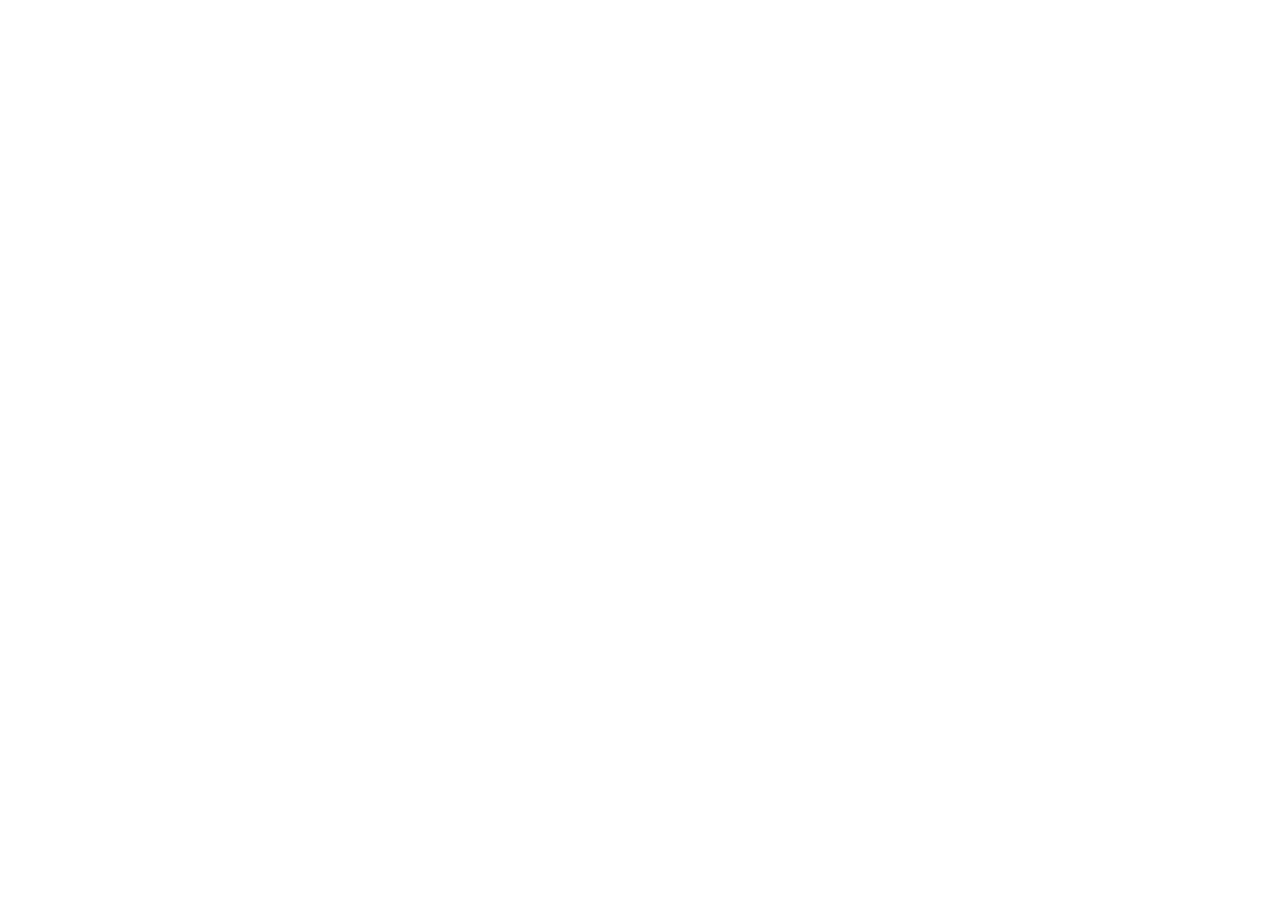
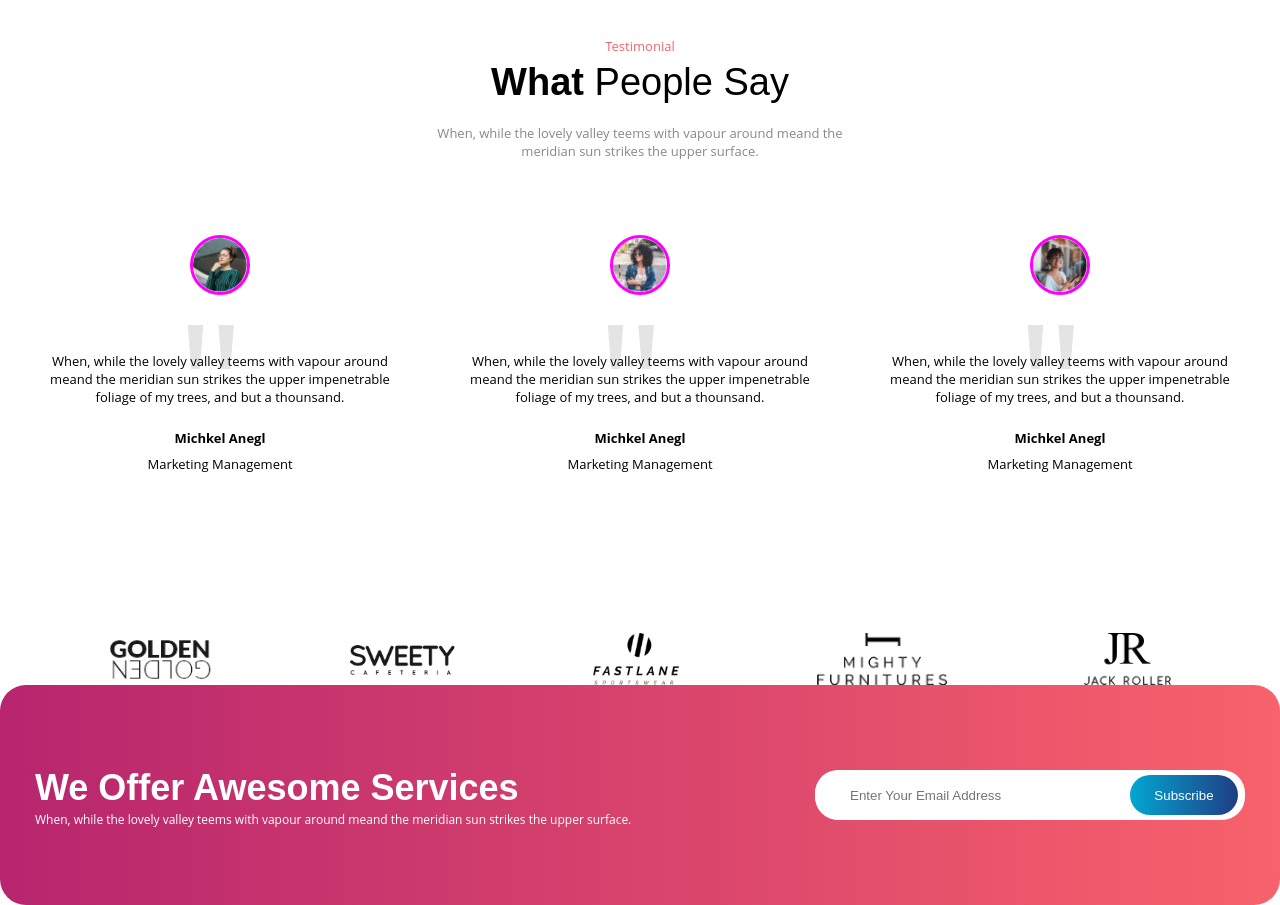
Before and after one commit to saragenuardi/proj-html-vuejs, a Vue app: page / in a window 1280 px wide. Shown: the part 4560-5465 px from the top of the page. Before the commit the page ends 4411 px from the top, so only its background shows below. Built offline with nearby package versions, Linux system fonts and the light colour scheme.

Commit message:
Aggiunto Subcribebox

```diff
--- a/src/App.vue
+++ b/src/App.vue
@@ -6,6 +6,8 @@
     <AppPortfolio />
     <AppPricing />
     <AppBlog />
+    <AppTestimonial />
+    <AppSubcribeBox />
   </div>
 </template>
 
@@ -16,7 +18,8 @@
 import AppPortfolio from "./components/AppPortfolio.vue";
 import AppPricing from "./components/AppPricing.vue";
 import AppBlog from "./components/AppBlog.vue";
-
+import AppTestimonial from "./components/AppTestimonial.vue";
+import AppSubcribeBox from "./components/AppSubcribeBox.vue";
 export default {
   name: "App",
   components: {
@@ -26,6 +29,8 @@
     AppPortfolio,
     AppPricing,
     AppBlog,
+    AppTestimonial,
+    AppSubcribeBox,
   },
 };
 </script>
@@ -652,6 +657,99 @@
   }
 }
 
+//Section TESTIMONIAL
+.testimonial-section{
+  text-align: center;
+  padding-top: 310px;
+  position: relative;
+
+  > span{
+    color: $secondary-color;
+    font-size: 13px;
+  }
+  h2{
+    margin: 5px 0 20px 0;
+    font-size: 38px;
+  }
+
+  > p{
+    color: $primary-color;
+    font-size: 13px;
+    width: 37%;
+    margin: 0 auto;
+    margin-bottom: 75px;
+  }
+
+  .quotes-container{
+    text-align: left;
+    @include flex-space-between();
+
+    &-box{
+      width: 30%;
+      position: relative;
+      text-align: center;
+
+      .quotation-mark{
+        position: absolute;
+        font-size: 170px;
+        top: 30px;
+        left: 38%;
+        opacity: 0.1;
+      }
+
+      img{
+        height: 60px;
+        border-radius: 100%;
+        border: 3px solid fuchsia;
+      }
+
+      .icons{
+        padding: 26px 0;
+        position: relative;
+        z-index: 2;
+        font-size: 12px;
+
+        .fas{
+          color: fuchsia;
+        }
+        .far{
+          color: fuchsia;
+        }
+      }
+
+      p{
+        font-size: 13px;
+        padding-bottom: 20px;
+      }
+
+      .credits{
+
+        span{
+          font-size: 13px;
+          font-weight: bold;
+        }
+
+        p{
+          margin-top: 7px;
+        }
+      }
+
+    }
+  }
+  .partners-img{
+    display: flex;
+    justify-content: space-around;
+    margin-top: 140px;
+
+    img{
+      height: 52px;
+    }
+    img:nth-child(2){
+      height: 30px;
+      margin-top: 12px;
+    }
+  }
+
 .opacity {
   background-color: rgba(0, 0, 0, 0.5);
   position: absolute;
@@ -660,4 +758,5 @@
   width: 100%;
   height: 100%;
 }
+}
 </style>
--- /dev/null
+++ b/src/components/AppSubcribeBox.vue
@@ -0,0 +1,67 @@
+<template>
+  <div class="subscribe-box">
+    <div class="subscribe-box-left">
+      <h2>We Offer Awesome Services</h2>
+      <p>
+        When, while the lovely valley teems with vapour around meand the
+        meridian sun strikes the upper surface.
+      </p>
+    </div>
+    <div class="subscribe-box-right">
+      <input type="text" placeholder="Enter Your Email Address" />
+      <button class="blue-button">Subscribe</button>
+    </div>
+  </div>
+</template>
+
+<script>
+export default {
+  name: "AppSubcribeBox.vue",
+};
+</script>
+
+<style lang="scss">
+.subscribe-box {
+  position: absolute;
+  width: 100%;
+  color: #fff;
+  height: 220px;
+  text-align: left;
+  padding: 0 35px;
+  display: flex;
+  justify-content: space-between;
+  align-items: center;
+  background: linear-gradient(to right, #b7256e 0%, #f8626b 100%);
+  border-radius: 26px;
+  // bottom
+
+  &-left {
+    h2 {
+      font-size: 36px;
+      margin-bottom: 2px;
+    }
+    p {
+      font-size: 12px;
+    }
+  }
+  &-right {
+    display: flex;
+    flex-direction: row;
+    border-radius: 23px;
+    background-color: #fff;
+    width: 430px;
+
+    input {
+      height: 50px;
+      width: 320px;
+      border-radius: 29px;
+      padding-left: 35px;
+      border: none;
+    }
+    button {
+      width: 110px;
+      margin: 5px 7px 5px 0;
+    }
+  }
+}
+</style>>
--- /dev/null
+++ b/src/components/AppTestimonial.vue
@@ -0,0 +1,108 @@
+<template>
+  <div class="container">
+    <div class="testimonial-section">
+      <span>Testimonial</span>
+      <h2>What <span class="weight-normal">People Say</span></h2>
+      <p class="services-description">
+        When, while the lovely valley teems with vapour around meand the
+        meridian sun strikes the upper surface.
+      </p>
+      <div class="quotes-container">
+        <div class="quotes-container-box">
+          <div class="quotation-mark">"</div>
+          <img
+            src="../assets/images/szabo-viktor-1266895-unsplash-1024x1024.png"
+            alt=""
+          />
+          <div class="icons">
+            <i class="fas fa-star"></i>
+            <i class="fas fa-star"></i>
+            <i class="fas fa-star"></i>
+            <i class="far fa-star"></i>
+            <i class="far fa-star"></i>
+          </div>
+
+          <p>
+            When, while the lovely valley teems with vapour around meand the
+            meridian sun strikes the upper impenetrable foliage of my trees, and
+            but a thounsand.
+          </p>
+
+          <div class="credits">
+            <span>Michkel Anegl</span>
+            <p>Marketing Management</p>
+          </div>
+        </div>
+
+        <div class="quotes-container-box">
+          <div class="quotation-mark">"</div>
+          <img
+            src="../assets/images/philipe-cavalcante-539505-unsplash-1024x1024.png"
+            alt=""
+          />
+          <div class="icons">
+            <i class="fas fa-star"></i>
+            <i class="fas fa-star"></i>
+            <i class="fas fa-star"></i>
+            <i class="far fa-star"></i>
+            <i class="far fa-star"></i>
+          </div>
+
+          <p>
+            When, while the lovely valley teems with vapour around meand the
+            meridian sun strikes the upper impenetrable foliage of my trees, and
+            but a thounsand.
+          </p>
+
+          <div class="credits">
+            <span>Michkel Anegl</span>
+            <p>Marketing Management</p>
+          </div>
+        </div>
+
+        <div class="quotes-container-box">
+          <div class="quotation-mark">"</div>
+          <img
+            src="../assets/images/fabio-spinelli-695744-unsplash-1024x1024.png"
+            alt=""
+          />
+          <div class="icons">
+            <i class="fas fa-star"></i>
+            <i class="fas fa-star"></i>
+            <i class="fas fa-star"></i>
+            <i class="far fa-star"></i>
+            <i class="far fa-star"></i>
+          </div>
+
+          <p>
+            When, while the lovely valley teems with vapour around meand the
+            meridian sun strikes the upper impenetrable foliage of my trees, and
+            but a thounsand.
+          </p>
+
+          <div class="credits">
+            <span>Michkel Anegl</span>
+            <p>Marketing Management</p>
+          </div>
+        </div>
+      </div>
+
+      <div class="partners-img">
+        <img src="../assets/images/client-1-1.png" alt="" />
+        <img src="../assets/images/clienty-2.png" alt="" />
+        <img src="../assets/images/clienty-4.png" alt="" />
+        <img src="../assets/images/client-5.png" alt="" />
+        <img src="../assets/images/clienty-3.png" alt="" />
+      </div>
+    </div>
+  </div>
+</template>
+
+<script>
+export default {
+  name: "AppTestimonial",
+};
+</script>
+
+<style>
+</style>
```
